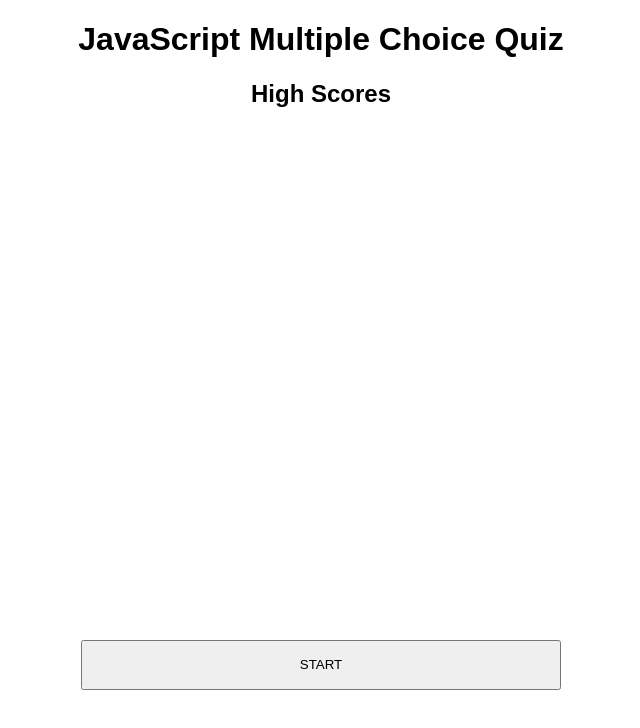
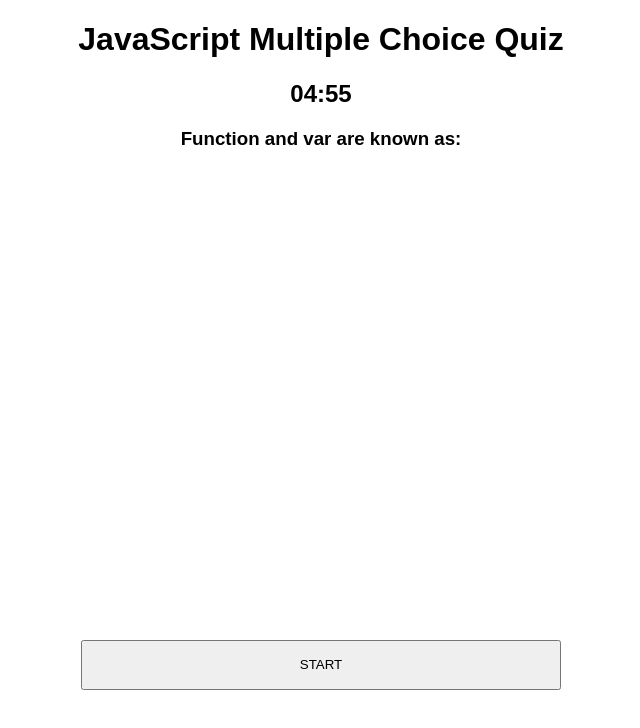
Before and after one commit to daveholst/coding-quiz, a plain HTML site: page index.html in a window 1280 px wide. Shown: the whole page, without its empty margins (319-959 px from the left). Drawn offline with Linux system fonts and the light colour scheme.

Commit message:
timer class working with basic page generation

```diff
--- a/assets/app.js
+++ b/assets/app.js
@@ -1,18 +1,84 @@
+// Element Variables
+const timer = document.querySelector('#timer');
+const mainBox = document.querySelector('#main-box');
+
+// shorthand WEBAPI
+
 const questions = {
   question1: {
+    id: 1,
     question: 'Function and var are known as: ',
     answers: ['Keywords','Data types','Declaration Statements','Prototypes'],
     correctIndex: 2
   },
   question2: {
+    id: 2,
     question: 'Function and var are known as: ',
     answers: ['Keywords','Data types','Declaration Statements','Prototypes'],
     correctIndex: 2
   },
 }
 
-// function to generate
-function startQuiz(qList) {
-  //individial variables for questions
-  const {question1, question2} = qList
+
+// class for timer object - takes time (sec) as argument
+class Timer {
+  constructor(startValue,target) {
+    this.startValue = startValue;
+    this.currentVal = startValue;
+    this.targetElement = target;
+  }
+  // method - current Value to string (05:00)
+  toString(timerVal = this.currentVal) {
+    return new Date(timerVal * 1000).toISOString().substr(14, 5)
+  }
+
+  // method - startTimer & update element
+  startTimer(interval = 1000) {
+    setInterval(() => {
+      this.currentVal -= 1;
+      let stringTime = this.toString();
+      this.targetElement.innerText = stringTime;
+      // create event on end
+
+    }, interval);
+  }
+
 }
+
+
+
+// function to generate question page
+function questionPageGenerator(questionInput) {
+  // deconstruct variable for ease of reading
+  const { id, question, answers, correctIndex } = questionInput;
+  //create question
+  let questionElement = document.createElement('h3');
+  questionElement.innerText = question;
+  mainBox.appendChild(questionElement);
+  //create answer list
+
+  for (let i = 1; i <= answers.length; i++) {
+    const answer = answers[i];
+    newButton = document.createElement('button')
+    newButton.classList.add("custom-button")
+  }
+
+
+}
+
+function startQuiz() {
+  //create timer
+  const timer = new Timer;
+  timer.startTimer();
+  // clear out highscore div
+
+  // test generator
+  questionPageGenerator(questions.question1)
+
+}
+
+
+// TESTING
+const Timer1 = new Timer(300, timer);
+Timer1.startTimer();
+questionPageGenerator(questions.question1);
--- a/assets/style.css
+++ b/assets/style.css
@@ -4,7 +4,7 @@ body {
   text-align: center;
 }
 
-#score-box {
+#main-box {
   height: 70vmin;
 }
 
@@ -12,3 +12,7 @@ body {
   width: 60vmin;
   height: 50px;
 }
+
+/* answer-buttons */
+custom-button {
+}
--- a/index.html
+++ b/index.html
@@ -9,8 +9,8 @@
   </head>
   <body>
     <h1>JavaScript Multiple Choice Quiz</h1>
-    <div id="score-box">
-      <h2>High Scores</h2>
+    <div id="main-box">
+      <h2 id="timer">High Scores</h2>
     </div>
     <button id="start-button">START</button>
     <script src="./assets/app.js"></script>
```
Also changed, not shown: 1 other file.
